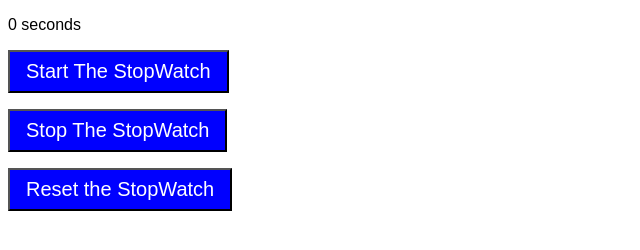
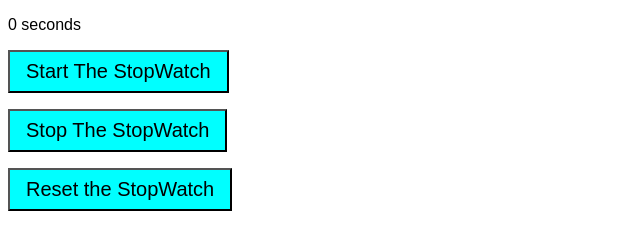
Before and after one commit to qmcgaha/StopWatch, a plain HTML site: page index.html in a window 1280 px wide. Shown: the whole page, without its empty margins (0-640 px from the left). Drawn offline with Linux system fonts and the light colour scheme.

Commit message:
Change button background and text color to see 'disabled' more easily

```diff
--- a/styles.css
+++ b/styles.css
@@ -1,6 +1,5 @@
 button {
-  background-color: blue;
-  color: white;
+  background-color: rgb(0, 255, 255);
   padding: 8px 16px;
   font-size: 20px;
   margin-bottom: 16px;
```
